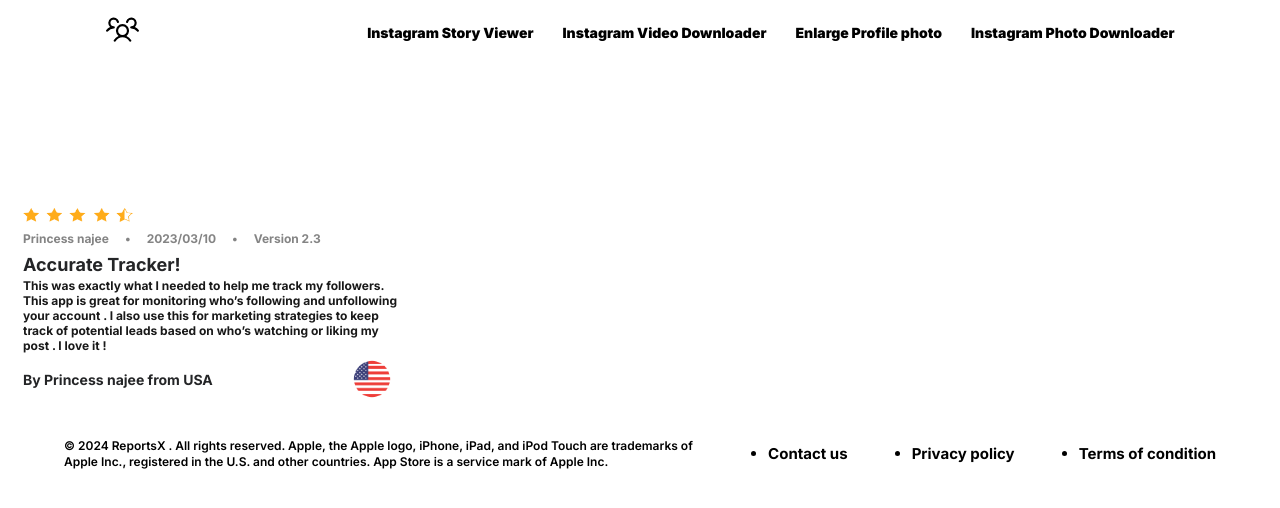
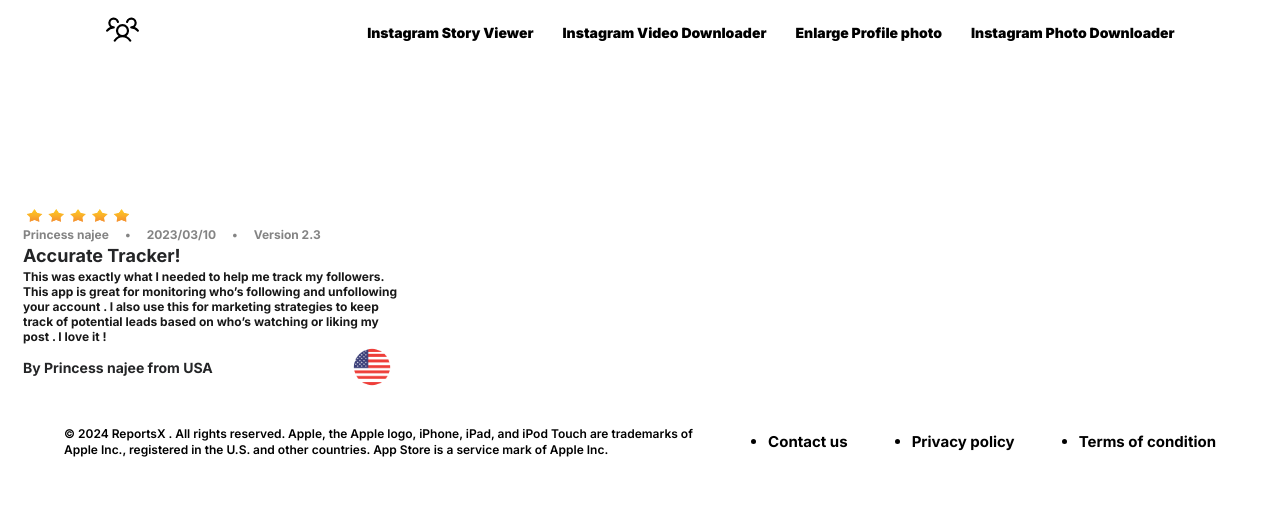
Before and after one commit to mohamed-sayed-elmahdy/ReportX-Website-MarqueeEeffect-Next.jsApp, a Next.js app: page /components/ReviewCard in a window 1280 px wide. Shown: the top 508 px of the page. Built offline with nearby package versions, Linux system fonts and the light colour scheme.

Commit message:
first commit

```diff
--- a/src/app/components/Navbar/navbar.module.css
+++ b/src/app/components/Navbar/navbar.module.css
@@ -37,7 +37,7 @@
   transform: translateY(-2px);
 }
 
-.navContainer .links .link:hover::after {
+/* .navContainer .links .link:hover::after {
   content: "";
   position: absolute;
   left: 0;
@@ -46,7 +46,7 @@
   height: 2px;
   background-image: linear-gradient(90.02deg, #00e5d1 -27.56%, #2577f9 43.56%);
   z-index: -1;
-}
+} */
 
 .navContainer .links .menu {
   position: relative;
--- a/src/app/components/ReviewCard/page.js
+++ b/src/app/components/ReviewCard/page.js
@@ -6,7 +6,7 @@ function page() {
   return (
     <div className={styles.cardContainer}>
       <Image
-        src="/groupstars.png"
+        src="/stars.png"
         alt="stars"
         width={110}
         height={15}
--- a/src/app/components/ReviewCard/reviewCard.module.css
+++ b/src/app/components/ReviewCard/reviewCard.module.css
@@ -19,8 +19,7 @@
   gap: 1rem;
   font-weight: 700;
   font-size: 12px;
-  line-height: 24px;
-  text-align: center;
+    text-align: center;
   color: #777777;
 }
 .cardContainer .minireview {
@@ -38,7 +37,6 @@
   align-items: center;
   justify-content: space-between;
   width: 100%;
-  margin-top: 0.2rem;
 }
 .cardContainer .nameAndContry .name {
   font-weight: 700;
--- a/src/app/page.js
+++ b/src/app/page.js
@@ -21,7 +21,7 @@ export default function Home() {
         <div className={`${styles.reviewsContainer} flex`}>
           <span>4.6</span>
           <Image
-            src="/groupstars.png"
+            src="/stars.png"
             alt="stars"
             width={110}
             height={20}
--- a/src/app/page.module.css
+++ b/src/app/page.module.css
@@ -87,6 +87,7 @@
   overflow: hidden;
   margin-bottom: 19rem;
   border-radius: 25px;
+  background: wheat;
 }
 
 .animationContainer .marquee {
```
Also changed, not shown: public/stars.png (added).
